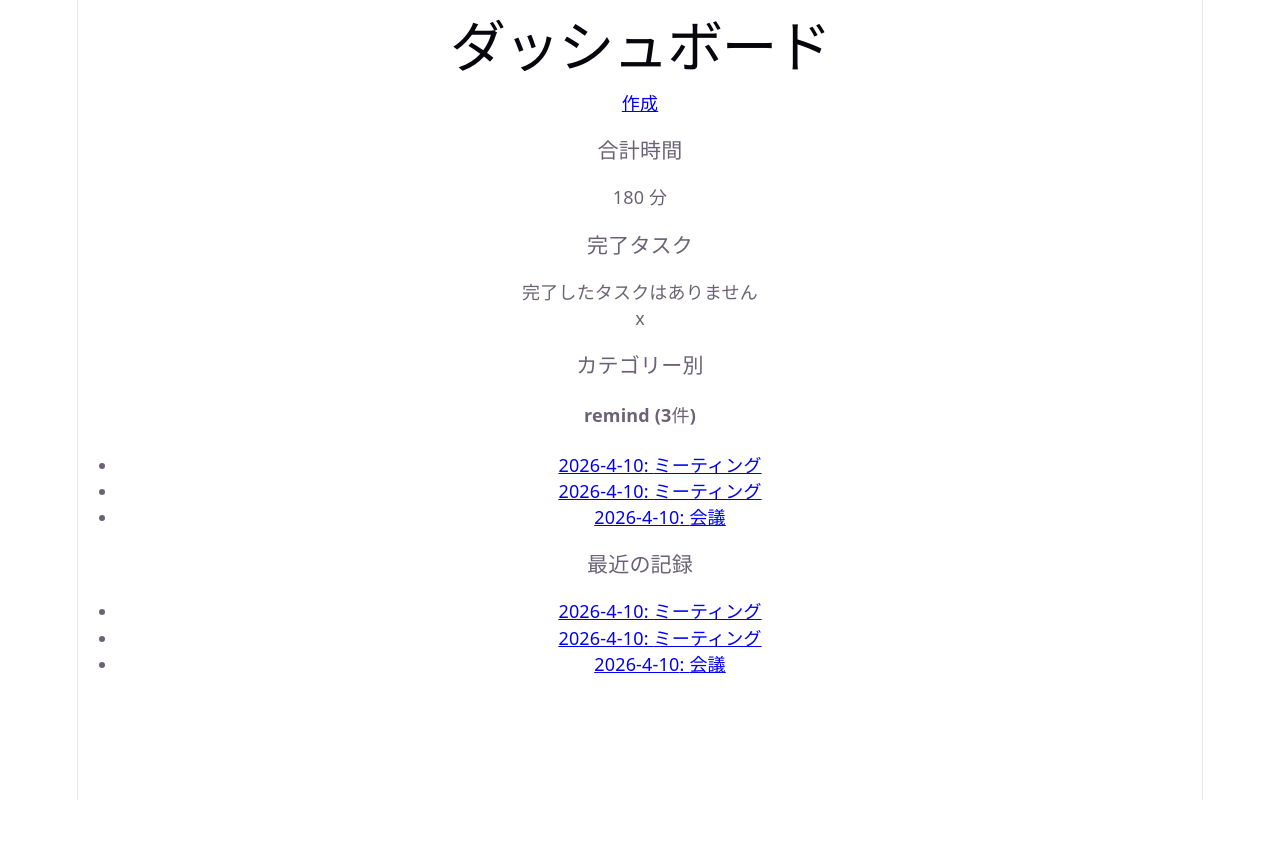
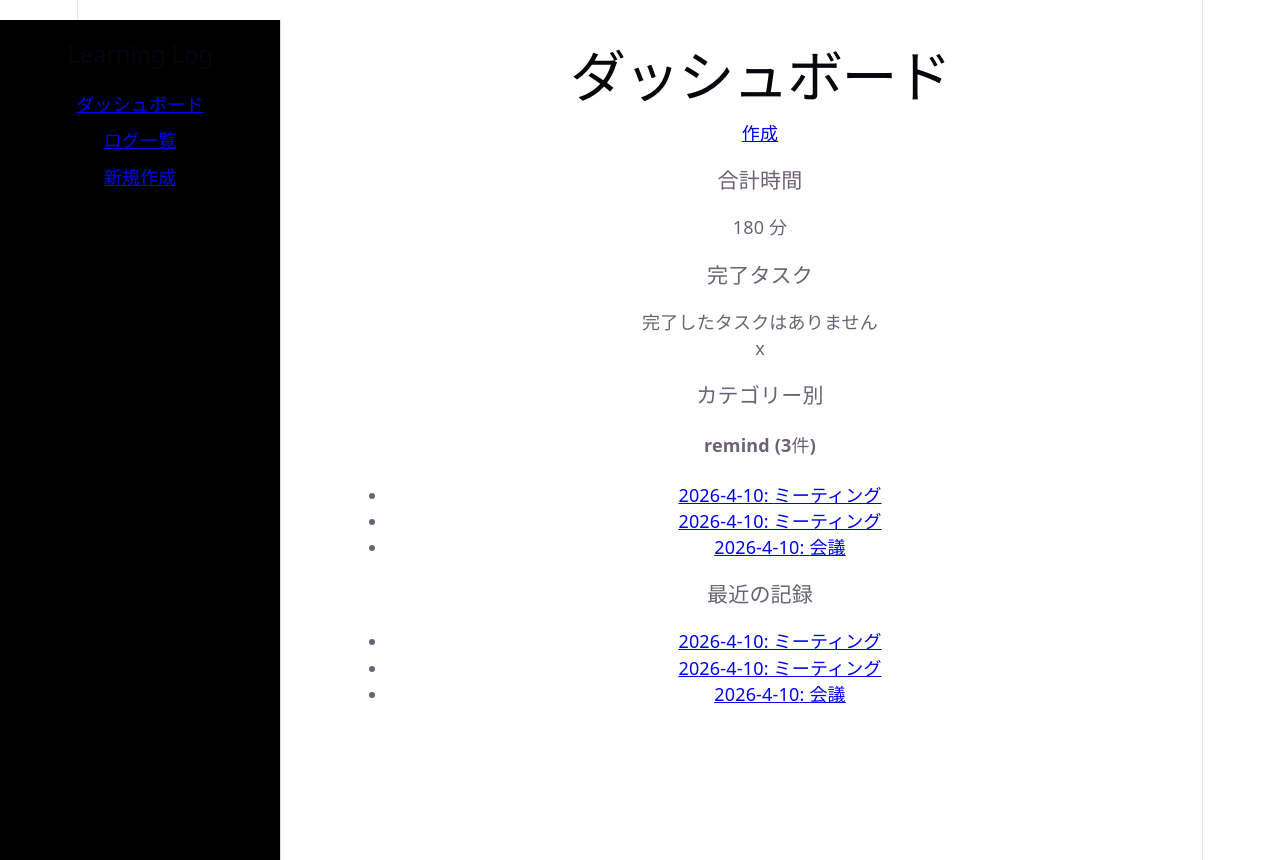
Before and after one commit to shotarokuroiwa/Learning-Log-Dashboard, a React (Vite) app: page / in a window 1280 px wide. Before the commit the page ends 800 px from the top, so only its background shows below. Built offline with nearby package versions, Linux system fonts and the light colour scheme.

Commit message:
feat: サイドバー(ナビゲーション)の実装

```diff
--- a/src/App.jsx
+++ b/src/App.jsx
@@ -8,6 +8,7 @@ import NotFoundPage from './pages/NotFoundPage'
 import { useEffect, useState } from 'react'
 import fetchLogs from './api/api'
 import useLocalStorage from './hocks/useLocalStrage'
+import Layout from './components/Layout'
 
 function App() {
   const [logs, setLogs] = useLocalStorage('logs', []);
@@ -36,11 +37,13 @@ function App() {
 return (
   <BrowserRouter>
     <Routes>
-      <Route path="/" element={<Home logs={logs}/>}/>
-      <Route path="/logs" element={<LogsListPage logs={logs} />}/>
-      <Route path="/logs/new" element={<CreateLogPage setLogs={setLogs} />}/>
-      <Route path="/logs/:id" element={<LogDetailsPage logs={logs} setLogs={setLogs} />}/>
-      <Route path="/logs/:id/edit" element={<LogEditPage logs={logs} setLogs={setLogs} />}/>
+      <Route element={<Layout />}>
+        <Route path="/" element={<Home logs={logs}/>}/>
+        <Route path="/logs" element={<LogsListPage logs={logs} />}/>
+        <Route path="/logs/new" element={<CreateLogPage setLogs={setLogs} />}/>
+        <Route path="/logs/:id" element={<LogDetailsPage logs={logs} setLogs={setLogs} />}/>
+        <Route path="/logs/:id/edit" element={<LogEditPage logs={logs} setLogs={setLogs} />}/>
+      </Route>
       <Route path="*" element={<NotFoundPage />}/>
     </Routes>
   </BrowserRouter>
--- /dev/null
+++ b/src/components/Layout.jsx
@@ -0,0 +1,39 @@
+import { Link, Outlet } from 'react-router-dom';
+
+const Layout = () => {
+  return (
+    <div style={{ display: 'flex' }}>
+      <aside style={{
+        width: '240px',
+        height: '100vh',
+        position: 'fixed',
+        top: 20,
+        left: 0,
+        backgroundColor: '#000000',
+        borderRight: '1px solid #ddd',
+        padding: '20px',
+        display: 'flex',
+        flexDirection: 'column',
+        gap: '15px'
+      }}>
+        <h2>Learning Log</h2>
+        <nav style={{ display: 'flex', flexDirection: 'column', gap: '10px' }}>
+          <Link to="/">ダッシュボード</Link>
+          <Link to="/logs">ログ一覧</Link>
+          <Link to="/logs/new">新規作成</Link>
+        </nav>
+      </aside>
+
+      <main style={{
+        marginLeft: '240px',
+        flexGrow: 1,
+        padding: '30px',
+        minHeight: '100vh'
+      }}>
+        <Outlet />
+      </main>
+    </div>
+  );
+}
+
+export default Layout;
```
